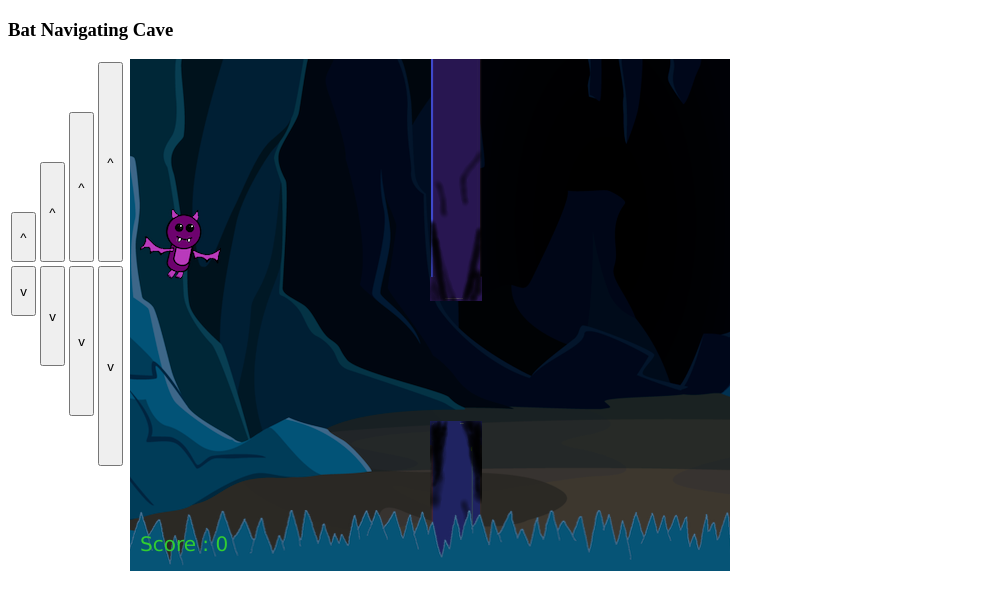
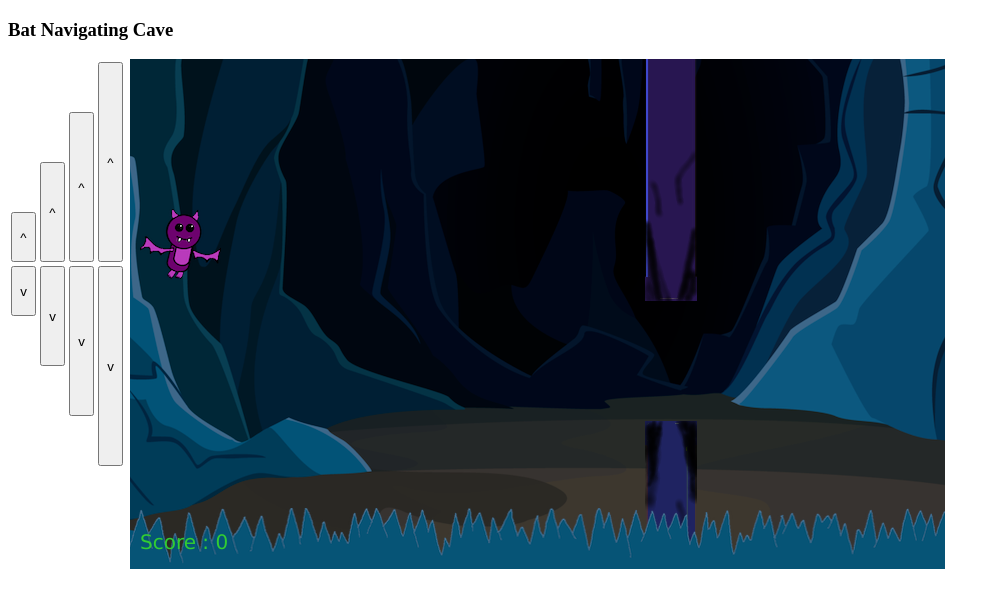
Before and after one commit to brownl1/SpatialGame, a plain HTML site: page index.html in a window 1280 px wide. Shown: the whole page, without its empty margins (0-999 px from the left). Drawn offline with Linux system fonts and the light colour scheme.

Commit message:
dimension change

```diff
--- a/index.html
+++ b/index.html
@@ -20,7 +20,7 @@
        <td><button id="down4" onclick="moveDown(8)">v</button></td>
      </tr>
    </table>
-   <canvas id="canvas" width="600" height="512"></canvas>
+   <canvas id="canvas" width="815" height="510"></canvas>
 
    <script src="flappyBird.js"></script>
   </body>
```
